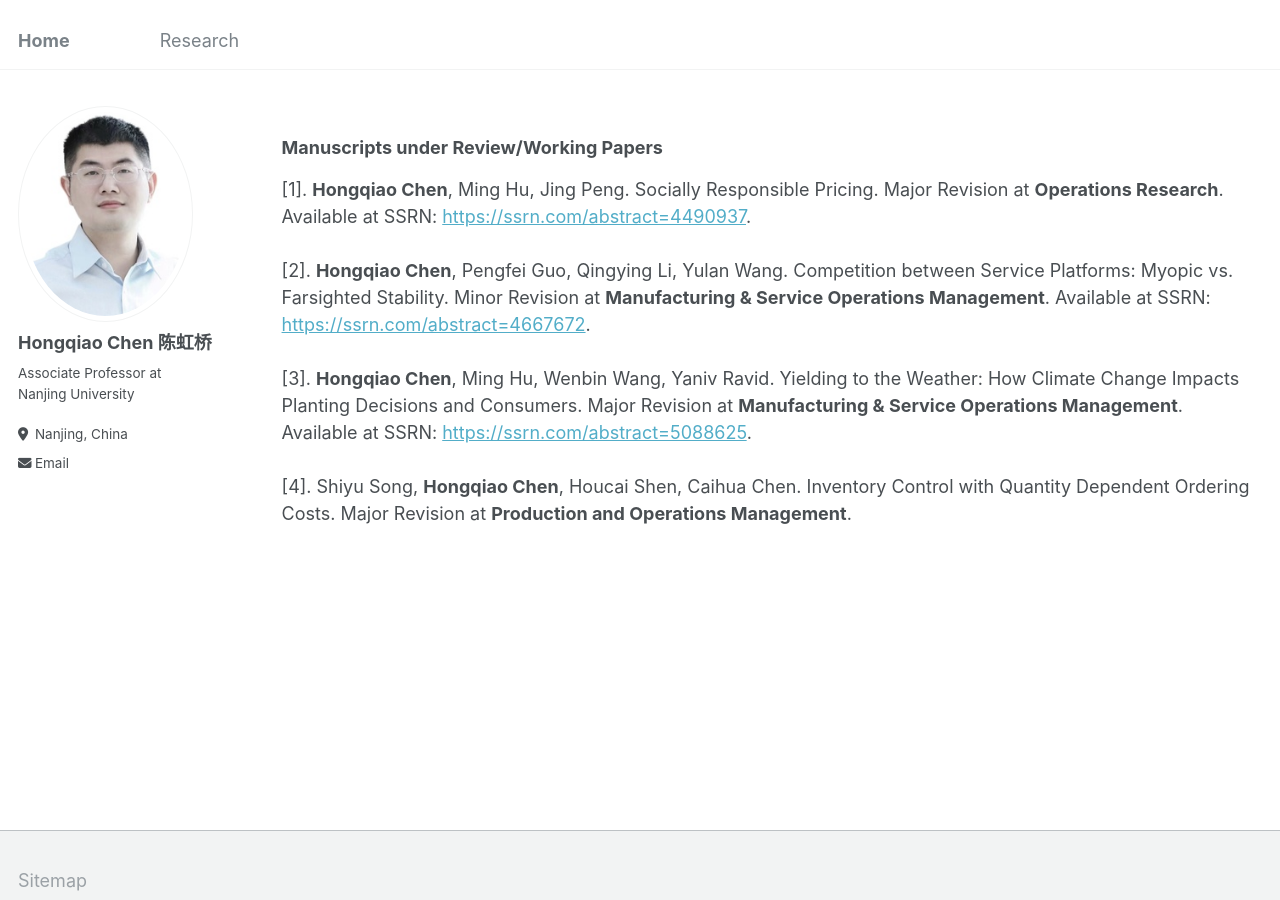
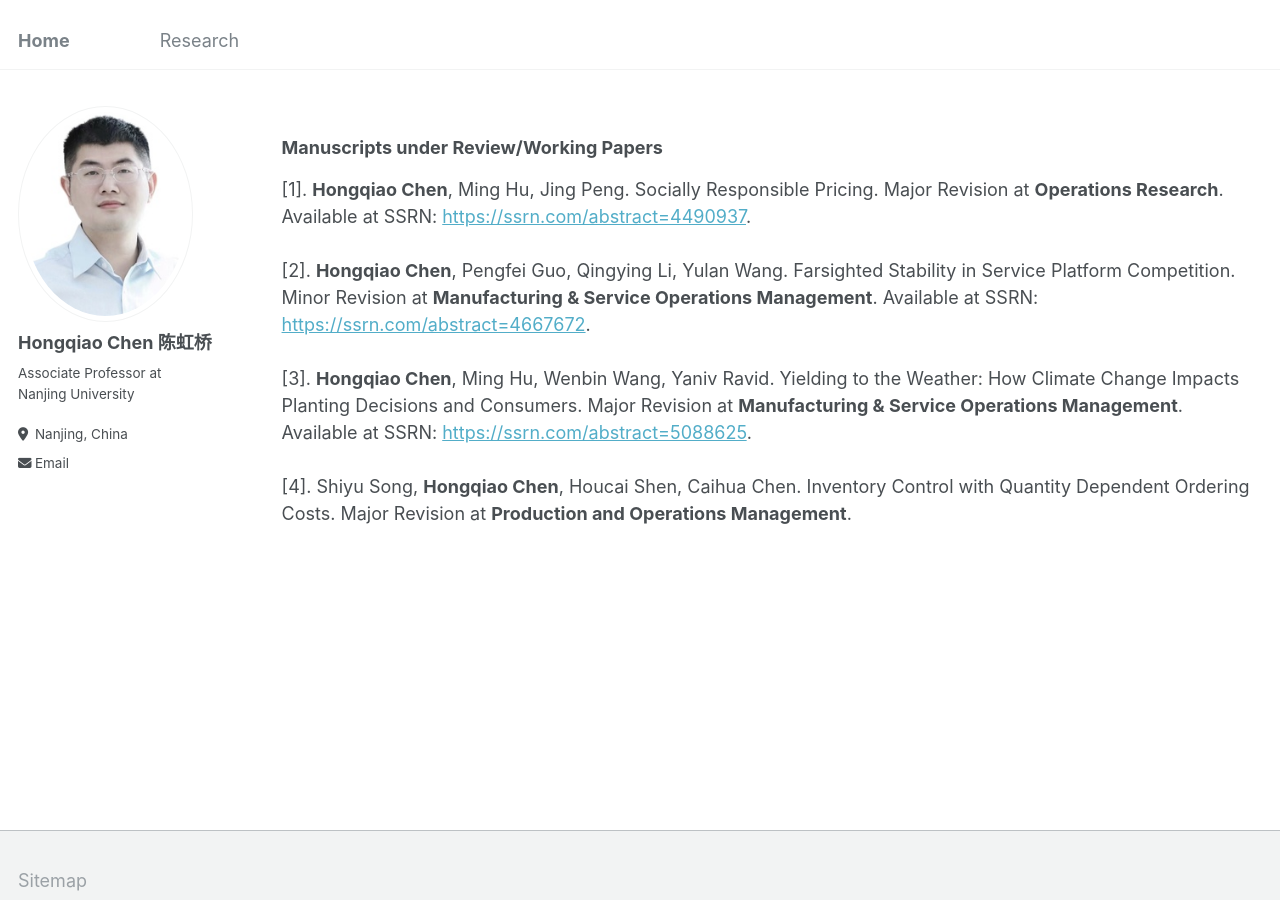
Before and after one commit to chq2024/chq2024.github.io, a Jekyll site: the page built from research.md, in a window 1280 px wide and 900 px high, scrolled down 1296 px. Built offline with Jekyll 4.4.1, drawn with Linux system fonts in a browser that asks for light colours.

Commit message:
Update research.md

```diff
--- a/research.md
+++ b/research.md
@@ -28,6 +28,6 @@ redirect_from:
 
 ### Manuscripts under Review/Working Papers
 [1]. **Hongqiao Chen**, Ming Hu, Jing Peng. Socially Responsible Pricing. Major Revision at **Operations Research**. Available at SSRN: [https://ssrn.com/abstract=4490937](https://ssrn.com/abstract=4490937).<br/><br/>
-[2]. **Hongqiao Chen**, Pengfei Guo, Qingying Li, Yulan Wang. Competition between Service Platforms: Myopic vs. Farsighted Stability. Minor Revision at **Manufacturing & Service Operations Management**. Available at SSRN: [https://ssrn.com/abstract=4667672](https://ssrn.com/abstract=4667672).<br/><br/>
+[2]. **Hongqiao Chen**, Pengfei Guo, Qingying Li, Yulan Wang. Farsighted Stability in Service Platform Competition. Minor Revision at **Manufacturing & Service Operations Management**. Available at SSRN: [https://ssrn.com/abstract=4667672](https://ssrn.com/abstract=4667672).<br/><br/>
 [3]. **Hongqiao Chen**, Ming Hu, Wenbin Wang, Yaniv Ravid. Yielding to the Weather: How Climate Change Impacts Planting Decisions and Consumers. Major Revision at **Manufacturing & Service Operations Management**.  Available at SSRN: [https://ssrn.com/abstract=5088625](https://ssrn.com/abstract=5088625).<br/><br/>
 [4]. Shiyu Song, **Hongqiao Chen**, Houcai Shen, Caihua Chen. Inventory Control with Quantity Dependent Ordering Costs. Major Revision at **Production and Operations Management**. <br/><br/>
```
